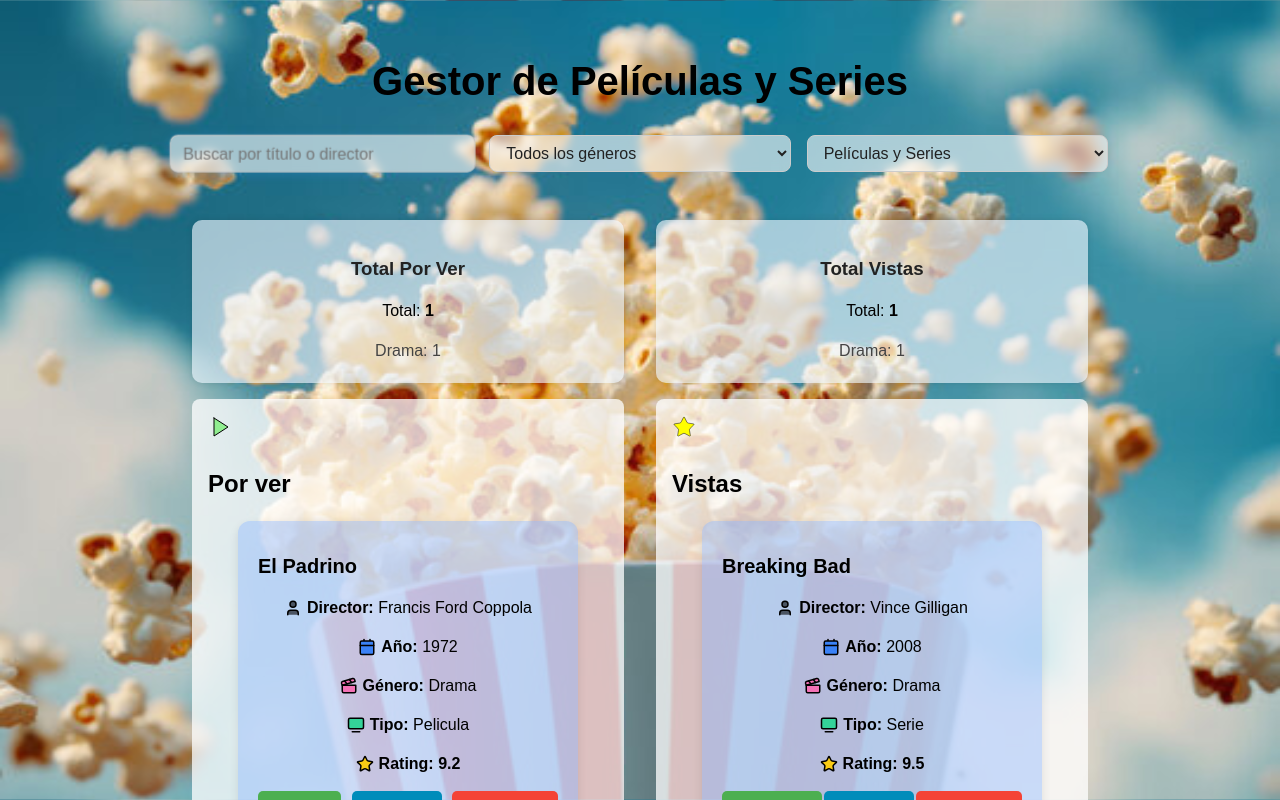
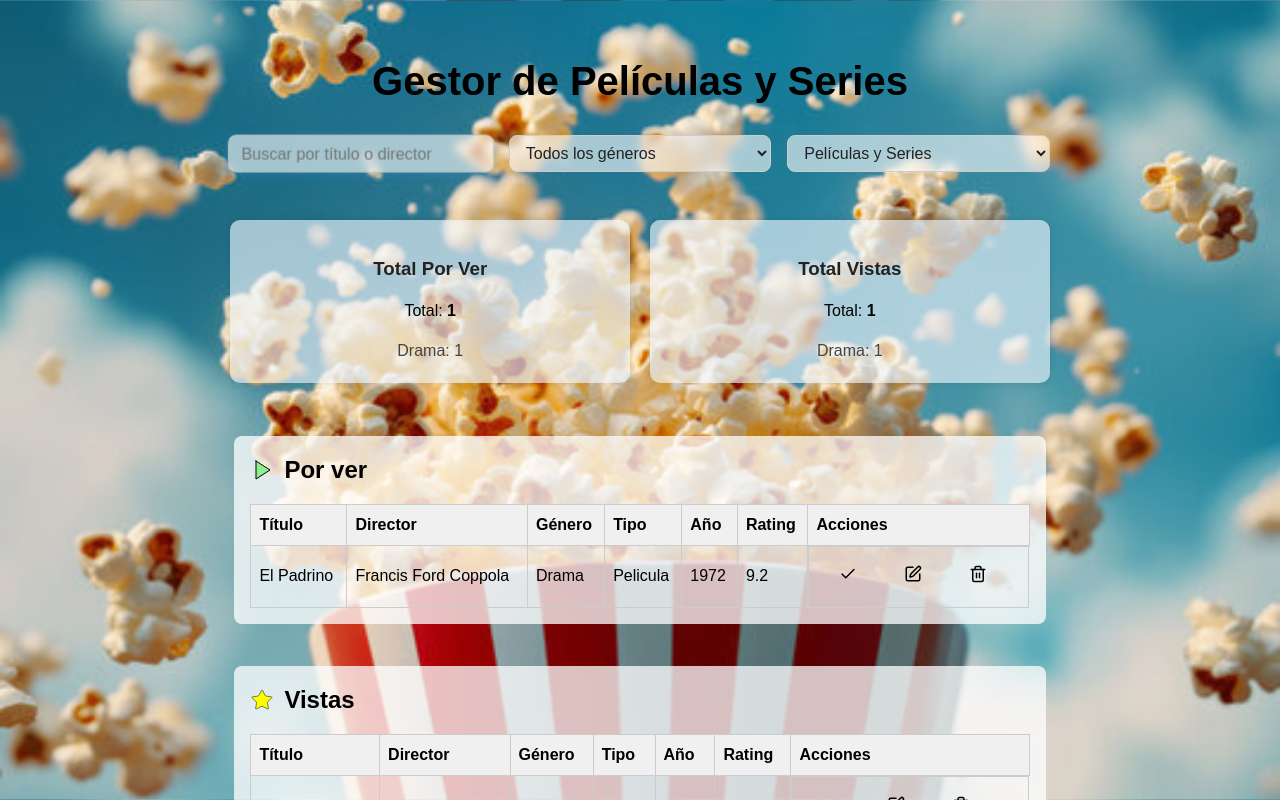
Before and after one commit to psantueno/group9-tp2-react, a React (Vite) app: page / in a window 1280 px wide. Shown: the top 800 px of the page. Built offline with nearby package versions, Linux system fonts and the light colour scheme.

Commit message:
se agregan tablas para listados y botones

```diff
--- a/src/components/Contador/Contador.css
+++ b/src/components/Counter/Counter.css
@@ -1,4 +1,4 @@
-.contador {
+.counter {
     background-color: #f0f8ffa1;
     padding: 1rem;
     margin: 1rem 0;
@@ -9,18 +9,18 @@
     text-align: center;
   }
 
-  .contador h3 {
+  .counter h3 {
     margin-bottom: 0.5rem;
     color: #222;
   }
 
-  .contador ul {
+  .counter ul {
     padding: 0;
     list-style: none;
     margin: 0;
   }
 
-  .contador li {
+  .counter li {
     margin: 4px 0;
     color: #444;
   }
--- a/src/components/Contador/Contador.jsx
+++ b/src/components/Counter/Counter.jsx
@@ -1,7 +1,7 @@
 import React from 'react';
-import './Contador.css';
+import './Counter.css';
 
-export const Contador = ({ titulo, items }) => {
+export const Counter = ({ titulo, items }) => {
   const total = items.length;
 
   const porGenero = items.reduce((acc, item) => {
@@ -11,7 +11,7 @@ export const Contador = ({ titulo, items }) => {
   }, {});
 
   return (
-    <div className="contador">
+    <div className="counter">
       <h3>{titulo}</h3>
       <p>Total: <strong>{total}</strong></p>
       <ul>
--- a/src/components/InputCardForm/InputCardForm.jsx
+++ b/src/components/InputCardForm/InputCardForm.jsx
@@ -1,3 +1,5 @@
+// esto viene a cumplir un rol de hook. Se encarga de procesar el formulario.
+
 import "./InputCardForm.css";
 import { useState } from "react";
 
--- a/src/components/List/List.css
+++ b/src/components/List/List.css
@@ -1,16 +1,67 @@
+.header {
+  display: flex;
+  align-items: center; /* Alinea verticalmente el icono y el título */
+  gap: 10px; /* Espaciado entre el icono y el título */
+}
+
+.header h2 {
+  margin: 0; /* Elimina márgenes adicionales del título */
+}
+
 .lista {
-    min-width: 400px;
-    flex: 1;
+  min-width: 600px; /* Ancho mínimo para mantener consistencia */
+  width: 100%;
+  flex-grow: 1;
+  flex-shrink: 1;
+  flex-basis: 0%;
   background: #ffffffc0;
   padding: 1rem;
   border-radius: 8px;
-    margin:20xp;
+  margin: 5px;
   transition: background-color 0.3s ease;
   color: #000000;
-
 }
 
 .lista:hover {
   background-color: rgb(255, 255, 255);
   transform: scale(1.015);
 }
+
+.item-table {
+  width: 100%;
+  border-collapse: collapse;
+  margin-top: 1rem;
+}
+
+.item-table th,
+.item-table td {
+  border: 1px solid #ccc;
+  padding: 0.5rem;
+  text-align: left;
+}
+
+.item-table th {
+  background-color: #f0f0f0;
+}
+
+.acciones {
+  display: flex;
+  flex-direction: row;
+  gap: 5px;
+  /* Espaciado entre los botones */
+}
+
+.acciones button {
+  margin: 0;
+  background: none;
+  border: none;
+  cursor: pointer;
+  font-size: 1.1rem;
+  transition: color 0.3s ease;
+  color: #000000;
+}
+
+.acciones button:hover {
+  transform: scale(1.1);
+  color: #007BFF;
+}
--- a/src/components/List/List.jsx
+++ b/src/components/List/List.jsx
@@ -1,6 +1,6 @@
 // aca podemos usar una bandera en el caso que no existan elementos para mostrar.
+import { Check, Edit, Trash2 } from 'lucide-react';
 import './List.css';
-import ItemCard from '../../components/ItemCard/ItemCard';
 
 export const List = ({ list }) => {
     const { subtitle, sentence, itemsList, icon, stateChangeAction, editItemAction, deleteItemAction } = list;
@@ -8,16 +8,51 @@ export const List = ({ list }) => {
     const watched = subtitle === "Vistas" ? true : false;
 
     return (
-        <>
-            <div className="lista"> {icon}
+        <div className="lista">
+            <div className="header">
+                {icon}
                 <h2>{subtitle}</h2>
-                {empty
-                    ? <p>{sentence}</p>
-                    : itemsList.map((item) =>{
-                        return <ItemCard titulo={item.titulo} director={item.director} genero={item.genero} tipo={item.tipo} anio={item.anio} rating={item.rating} onStateChange={stateChangeAction} onEdit={editItemAction} onDelete={deleteItemAction} watched={watched} key={item.titulo}></ItemCard>
-                    })
-                }
             </div>
-        </>
-    )
-}
+            {empty ? (
+                <p>{sentence}</p>
+            ) : (
+                <table className="item-table">
+                    <thead>
+                        <tr>
+                            <th>Título</th>
+                            <th>Director</th>
+                            <th>Género</th>
+                            <th>Tipo</th>
+                            <th>Año</th>
+                            <th>Rating</th>
+                            <th>Acciones</th>
+                        </tr>
+                    </thead>
+                    <tbody>
+                        {itemsList.map((item) => (
+                            <tr key={item.titulo}>
+                                <td>{item.titulo}</td>
+                                <td>{item.director}</td>
+                                <td>{item.genero}</td>
+                                <td>{item.tipo}</td>
+                                <td>{item.anio}</td>
+                                <td>{item.rating}</td>
+                                <td className="acciones">
+                                    <button onClick={() => stateChangeAction(item)} title="Marcar como vista/no vista">
+                                        <Check size={18} strokeWidth={2}/>
+                                    </button>
+                                    <button onClick={() => editItemAction(item)} title="Editar">
+                                        <Edit size={18} strokeWidth={2}/>
+                                    </button>
+                                    <button onClick={() => deleteItemAction(item)} title="Eliminar">
+                                        <Trash2 size={18} strokeWidth={2} />
+                                    </button>
+                                </td>
+                            </tr>
+                        ))}
+                    </tbody>
+                </table>
+            )}
+        </div>
+    );
+};
--- a/src/pages/Home/Home.css
+++ b/src/pages/Home/Home.css
@@ -34,9 +34,11 @@
     box-shadow: 0 2px 10px rgba(64, 158, 255, 0.25);
     transform: scale(1.015);
   }
+
   .listas {
     transition: all 0.3s ease;
     display: flex;
+    flex-direction: column;
     justify-content: space-between;
     gap: 2rem;
     margin-bottom: 3rem;
@@ -90,6 +92,20 @@
   margin: 1rem 0;
   transition: background-color 0.3s ease;
   }
+
   .toggle-form-btn:hover {
     background-color: #0056b3;
   }
+
+  .contadores {
+    display: flex;
+    justify-content: space-between;
+    align-items: center;
+    margin-bottom: 2rem;
+    gap: 20px;
+  }
+
+  .contadores > * {
+    min-width: 300px; /* Ancho mínimo fijo para los hijos */
+    flex: 1; /* Permite que los hijos crezcan uniformemente */
+}
--- a/src/pages/Home/Home.jsx
+++ b/src/pages/Home/Home.jsx
@@ -1,7 +1,7 @@
 import { useEffect, useState } from 'react';
 import { Title } from '../../components/Title/Title';
 import { List } from '../../components/List/List';
-import {Contador} from '../../components/Contador/Contador';
+import { Counter } from '../../components/Counter/Counter';
 import { Star } from 'lucide-react';
 import { Play } from 'lucide-react';
 import Button from '../../components/Button/Button';
@@ -27,15 +27,15 @@ export const Home = () => {
         rating: 9.5,
         tipo: "Serie"
     };
-    if((localStorage.getItem('toWatchList') === null && localStorage.getItem('watchedList') === null) || (localStorage.getItem('toWatchList') === "[]" && localStorage.getItem('watchedList') === "[]")){
+    if ((localStorage.getItem('toWatchList') === null && localStorage.getItem('watchedList') === null) || (localStorage.getItem('toWatchList') === "[]" && localStorage.getItem('watchedList') === "[]")) {
         localStorage.setItem('toWatchList', JSON.stringify([defaultMovie]));
         localStorage.setItem('watchedList', JSON.stringify([defaultSerie]));
     }
 
     const [search, setSearch] = useState('');
-
     const [toWatchList, setToWatchList] = useState(JSON.parse(localStorage.getItem('toWatchList')) || []);
     const [watchedList, setWatchedList] = useState(JSON.parse(localStorage.getItem('watchedList')) || []);
+    const [mostrarFormulario, setMostrarFormulario] = useState(false);
 
     useEffect(() => {
         localStorage.setItem('toWatchList', JSON.stringify(toWatchList));
@@ -59,10 +59,10 @@ export const Home = () => {
         const toWatchList = JSON.parse(localStorage.getItem('toWatchList')) || [];
         const watchedList = JSON.parse(localStorage.getItem('watchedList')) || [];
 
-        if(toWatchList.some((i) => i.titulo === item.titulo)){
+        if (toWatchList.some((i) => i.titulo === item.titulo)) {
             setToWatchList(toWatchList.filter((i) => i.titulo !== item.titulo));
             setWatchedList([...watchedList, item]);
-        }else{
+        } else {
             setWatchedList(watchedList.filter((i) => i.titulo !== item.titulo));
             setToWatchList([...toWatchList, item]);
         }
@@ -71,9 +71,9 @@ export const Home = () => {
     const editItem = (previousItemTitle, editedItem) => {
         const toWatchList = JSON.parse(localStorage.getItem('toWatchList')) || [];
 
-        if(toWatchList.some((i) => i.titulo === previousItemTitle)){
+        if (toWatchList.some((i) => i.titulo === previousItemTitle)) {
             setToWatchList(toWatchList.map((i) => i.titulo === previousItemTitle ? editedItem : i));
-        }else{
+        } else {
             setWatchedList(watchedList.map((i) => i.titulo === previousItemTitle ? editedItem : i));
         }
     };
@@ -82,9 +82,9 @@ export const Home = () => {
         const toWatchList = JSON.parse(localStorage.getItem('toWatchList')) || [];
         const watchedList = JSON.parse(localStorage.getItem('watchedList')) || [];
 
-        if(toWatchList.some((i) => i.titulo === item.titulo)){
+        if (toWatchList.some((i) => i.titulo === item.titulo)) {
             setToWatchList(toWatchList.filter((i) => i.titulo !== item.titulo));
-        }else{
+        } else {
             setWatchedList(watchedList.filter((i) => i.titulo !== item.titulo));
         }
     };
@@ -108,8 +108,6 @@ export const Home = () => {
         deleteItemAction: deleteItem
     };
 
-
-    const [mostrarFormulario, setMostrarFormulario] = useState(false);
 
     return (
         <div className="container">
@@ -144,18 +142,17 @@ export const Home = () => {
                 </select>
             </div>
 
+            {/* Contadores */}
+            <section className="contadores">
+                <Counter titulo="Total Por Ver" items={toWatchList} />
+                <Counter titulo="Total Vistas" items={watchedList} />
+            </section>
+
             {/* Listas */}
-
-            <div className="listas">
-                <div>
-                    <Contador titulo="Total Por Ver" items={toWatchList} />
+            <section className="listas">
                 <List list={toWatchListProps} /> {/*// renderiza las pelis por ver */}
-                </div>
-                <div>
-                    <Contador titulo="Total Vistas" items={watchedList} />
                 <List list={watchedListProps} /> {/*//  renderiza las pelis ya vistas.*/}
-                </div>
-            </div>
+            </section>
 
             <button className="button button-primary" onClick={() => setMostrarFormulario(!mostrarFormulario)}>
                 {mostrarFormulario ? "Finalizar" : "Añadir"}
```
Lines whose indentation alone changed are shown as unchanged.
